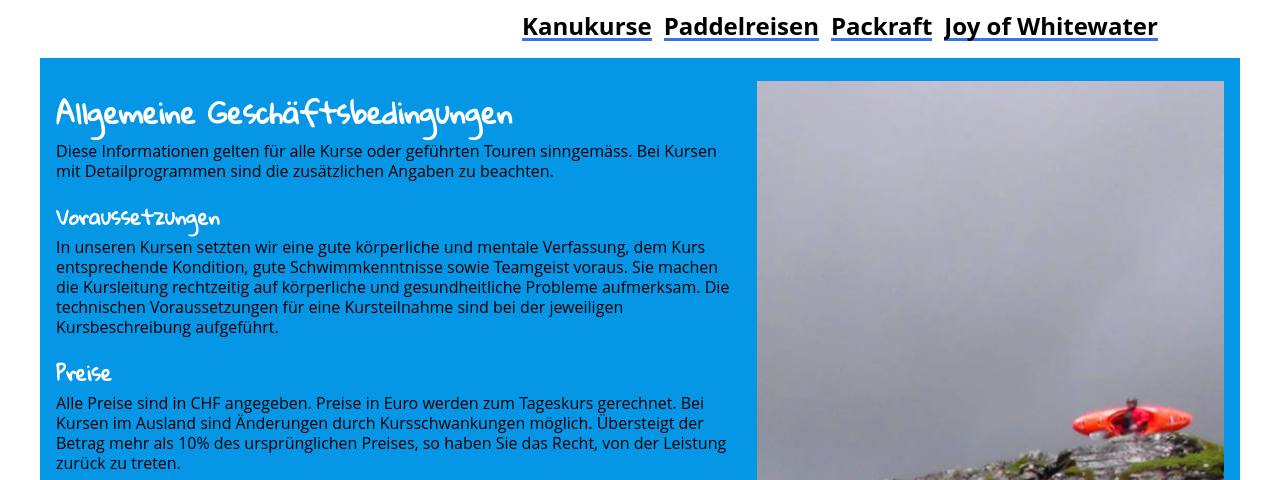
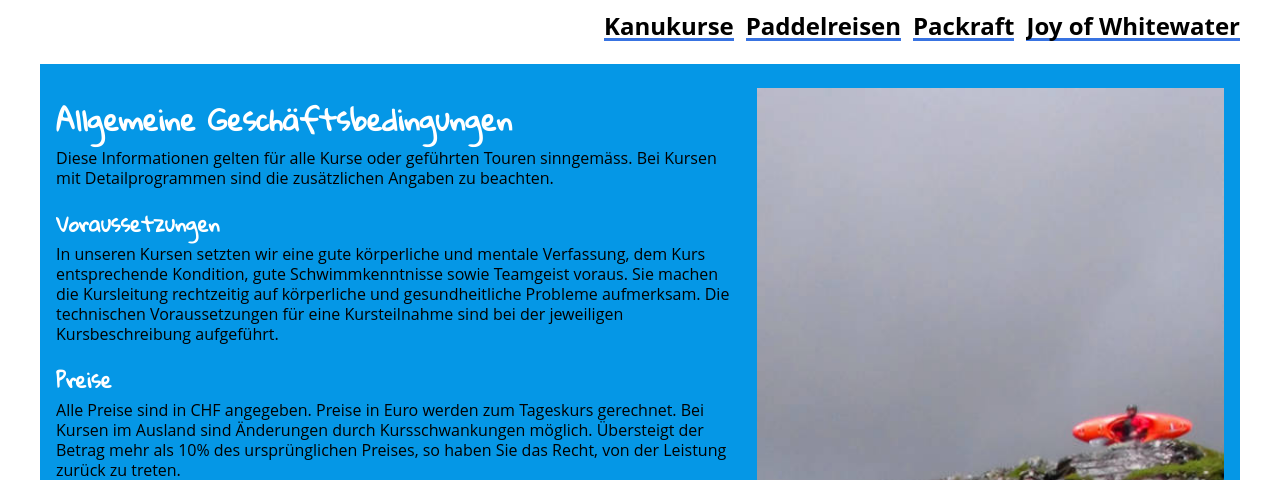
Before and after one commit to TomFrey/joy-of-whitewater, a PHP site: page /agb.html in a window 1280 px wide. Shown: the top 480 px of the page. Run offline with PHP 8.4, Linux system fonts and the light colour scheme; some libraries are stand-ins or nearby versions.

Commit message:
Navigation ist immer auf das Ende des 1200px breiten Contents ausgerichtet.

```diff
--- a/src/agb.html
+++ b/src/agb.html
@@ -30,6 +30,8 @@
 		</div>
 
 		<div class="gridx3__width1--col2of3">
+			<div class="nav-flex-wrapper">
+
 				<nav>
 					<svg id="hamburger" xmlns="http://www.w3.org/2000/svg" width="50px" height="48px" version="1.1">
 						<g class="hamburger__line-1">
@@ -61,6 +63,9 @@
 																			  href="/">Joy of Whitewater</a></li>
 					</ul>
 				</nav>
+
+			</div>
+
 		</div>
 		<div class="gridx3__width1--col3of3">
 		</div>
--- a/src/assets/css/main.css
+++ b/src/assets/css/main.css
@@ -325,14 +325,19 @@ nav {
     position: sticky;
     top: 0;
     z-index: 10; }
+  .nav-flex-wrapper {
+    display: flex;
+    justify-content: flex-end;
+    height: 64px;
+    background-color: #ffffff; }
   nav {
     background-color: #ffffff;
     padding-bottom: 8px;
     padding-top: 16px;
-    padding-left: 470px;
     position: fixed;
     top: 0;
-    z-index: 10; }
+    z-index: 10;
+    width: unset; }
     nav #hamburger {
       display: none; }
     nav ul.main-navi-desktop, nav ul.main-navi-desktop.js-hide {
@@ -1334,18 +1339,18 @@ h4.course-list-detail__title::after {
 @media screen and (min-width: 1050px) {
   .gridx3 {
     display: grid;
-    grid-template: [Zeile1] "row1 row1 row1" auto [Zeile1Ende]/auto 1200px auto; }
+    grid-template: [Zeile1] "row1 row1 row1" auto [Zeile1Ende]/auto minmax(auto, 1200px) auto; }
   .gridx3__width1--col1of3 {
     background-color: white;
     grid-area: 1 / 1 / 1 / 2;
-    height: 57px; }
+    height: 64px; }
   .gridx3__width1--col2of3 {
     grid-area: 1 / 2 / 1 / 3;
-    height: 57px; }
+    height: 64px; }
   .gridx3__width1--col3of3 {
     background-color: white;
     grid-area: 1 / 3 / 1 / 4;
-    height: 57px; }
+    height: 64px; }
   .gridx12 {
     display: grid;
     grid-template: [Zeile1] "row1 row1 row1 row1 row1 row1 row1 row1 row1 row1 row1 row1" auto [Zeile1Ende]/1fr 1fr 1fr 1fr 1fr 1fr 1fr 1fr 1fr 1fr 1fr 1fr;
--- a/src/assets/js/guiControll/navigation.js
+++ b/src/assets/js/guiControll/navigation.js
@@ -181,7 +181,7 @@ const Navigation = (function (RenderImageSlider, Images, Globals, Responsive) {
 
 			case 'paddelreisen':
 				Responsive.renderHeaderWithImagesAccordingToBreakPoint(Images.getImagesForPaddelreisen(), Images.getMobileImagesForPaddelreisen());
-				setHeaderTitle('Paddelreisen');
+				setHeaderTitle('Wildwasser Reisen');
 				paddelReisen.classList.add(SELECTED);
 				break;
 
@@ -193,7 +193,7 @@ const Navigation = (function (RenderImageSlider, Images, Globals, Responsive) {
 
 			case '': // Startseite
 				Responsive.renderHeaderWithImagesAccordingToBreakPoint(Images.getImagesForJoyOfWhitewater(), Images.getMobileImagesForJoyOfWhitewater());
-				setHeaderTitle('<strong>Kanuschule</strong><br> JOY OF WHITEWATER');
+				setHeaderTitle('<strong>Kanuschule</strong><br>THE JOY OF WHITEWATER');
 				joyOfWhitewater.classList.add(SELECTED);
 				break;
 
--- a/src/datenschutz.html
+++ b/src/datenschutz.html
@@ -30,6 +30,8 @@
 		</div>
 
 		<div class="gridx3__width1--col2of3">
+			<div class="nav-flex-wrapper">
+
 				<nav>
 					<svg id="hamburger" xmlns="http://www.w3.org/2000/svg" width="50px" height="48px" version="1.1">
 						<g class="hamburger__line-1">
@@ -61,6 +63,9 @@
 																			  href="/">Joy of Whitewater</a></li>
 					</ul>
 				</nav>
+
+			</div>
+
 		</div>
 		<div class="gridx3__width1--col3of3">
 		</div>
--- a/src/impressum.html
+++ b/src/impressum.html
@@ -30,6 +30,8 @@
 		</div>
 
 		<div class="gridx3__width1--col2of3">
+			<div class="nav-flex-wrapper">
+
 				<nav>
 					<svg id="hamburger" xmlns="http://www.w3.org/2000/svg" width="50px" height="48px" version="1.1">
 						<g class="hamburger__line-1">
@@ -61,6 +63,9 @@
 																			  href="/">Joy of Whitewater</a></li>
 					</ul>
 				</nav>
+
+			</div>
+
 		</div>
 		<div class="gridx3__width1--col3of3">
 		</div>
--- a/src/index.html
+++ b/src/index.html
@@ -26,6 +26,8 @@
 		</div>
 
 		<div class="gridx3__width1--col2of3">
+			<div class="nav-flex-wrapper">
+
 				<nav>
 					<svg id="hamburger" xmlns="http://www.w3.org/2000/svg" width="50px" height="48px" version="1.1">
 						<g class="hamburger__line-1">
@@ -57,6 +59,9 @@
 																			  href="/">Joy of Whitewater</a></li>
 					</ul>
 				</nav>
+
+			</div>
+
 		</div>
 		<div class="gridx3__width1--col3of3">
 		</div>
--- a/src/kanukursanmeldung.html
+++ b/src/kanukursanmeldung.html
@@ -27,6 +27,8 @@
 		</div>
 
 		<div class="gridx3__width1--col2of3">
+			<div class="nav-flex-wrapper">
+
 				<nav>
 					<svg id="hamburger" xmlns="http://www.w3.org/2000/svg" width="50px" height="48px" version="1.1">
 						<g class="hamburger__line-1">
@@ -58,6 +60,9 @@
 																			  href="/">Joy of Whitewater</a></li>
 					</ul>
 				</nav>
+
+			</div>
+
 		</div>
 		<div class="gridx3__width1--col3of3">
 		</div>
--- a/src/kanukurse.html
+++ b/src/kanukurse.html
@@ -40,6 +40,8 @@
 		</div>
 
 		<div class="gridx3__width1--col2of3">
+			<div class="nav-flex-wrapper">
+
 				<nav>
 					<svg id="hamburger" xmlns="http://www.w3.org/2000/svg" width="50px" height="48px" version="1.1">
 						<g class="hamburger__line-1">
@@ -71,6 +73,9 @@
 																			  href="/">Joy of Whitewater</a></li>
 					</ul>
 				</nav>
+
+			</div>
+
 		</div>
 		<div class="gridx3__width1--col3of3">
 		</div>
--- a/src/packraft.html
+++ b/src/packraft.html
@@ -26,6 +26,8 @@
 		</div>
 
 		<div class="gridx3__width1--col2of3">
+			<div class="nav-flex-wrapper">
+
 				<nav>
 					<svg id="hamburger" xmlns="http://www.w3.org/2000/svg" width="50px" height="48px" version="1.1">
 						<g class="hamburger__line-1">
@@ -57,6 +59,9 @@
 																			  href="/">Joy of Whitewater</a></li>
 					</ul>
 				</nav>
+
+			</div>
+
 		</div>
 		<div class="gridx3__width1--col3of3">
 		</div>
--- a/src/paddelreisen.html
+++ b/src/paddelreisen.html
@@ -26,6 +26,8 @@
 		</div>
 
 		<div class="gridx3__width1--col2of3">
+			<div class="nav-flex-wrapper">
+
 				<nav>
 					<svg id="hamburger" xmlns="http://www.w3.org/2000/svg" width="50px" height="48px" version="1.1">
 						<g class="hamburger__line-1">
@@ -57,6 +59,9 @@
 																			  href="/">Joy of Whitewater</a></li>
 					</ul>
 				</nav>
+
+			</div>
+
 		</div>
 		<div class="gridx3__width1--col3of3">
 		</div>
--- a/src/scss/components/_grids.scss
+++ b/src/scss/components/_grids.scss
@@ -107,24 +107,24 @@
 	.gridx3 {
 		display: grid;
 		grid-template: [Zeile1] "row1 row1 row1" auto [Zeile1Ende]
-                   / auto $maxWidth auto;
+                   / auto minmax(auto, $maxWidth) auto;
 	}
 
 	.gridx3__width1--col1of3{
 		background-color: white;
 		grid-area: 1 / 1 / 1 / 2;
-		height: 57px;
+		height: 8*$basicHeight;
 	}
 
 	.gridx3__width1--col2of3{
 		grid-area: 1 / 2 / 1 / 3;
-		height: 57px;
+		height: 8*$basicHeight;
 	}
 
 	.gridx3__width1--col3of3{
 		background-color: white;
 		grid-area: 1 / 3 / 1 / 4;
-		height: 57px;
+		height: 8*$basicHeight;
 	}
 
 
--- a/src/scss/components/_navigation.scss
+++ b/src/scss/components/_navigation.scss
@@ -73,14 +73,21 @@ nav{
 		z-index: 10;
 	}
 
+	.nav-flex-wrapper{
+		display: flex;
+		justify-content: flex-end;
+		height: 8*$basicHeight;
+		background-color: $color-main-background;
+	}
+
 	nav {
 		background-color: $color-nav-desktop-background;
 		padding-bottom: $basicHeight;
 		padding-top: 16px;
-		padding-left: 470px;
 		position: fixed;
 		top: 0;
 		z-index: 10;
+		width: unset;
 
 		#hamburger {
 			display: none;
--- a/src/sitemap.html
+++ b/src/sitemap.html
@@ -30,6 +30,8 @@
 		</div>
 
 		<div class="gridx3__width1--col2of3">
+			<div class="nav-flex-wrapper">
+
 				<nav>
 					<svg id="hamburger" xmlns="http://www.w3.org/2000/svg" width="50px" height="48px" version="1.1">
 						<g class="hamburger__line-1">
@@ -61,6 +63,9 @@
 																			  href="/">Joy of Whitewater</a></li>
 					</ul>
 				</nav>
+
+			</div>
+
 		</div>
 		<div class="gridx3__width1--col3of3">
 		</div>
--- a/src/templates/navigation.html
+++ b/src/templates/navigation.html
@@ -4,6 +4,8 @@
 		</div>
 
 		<div class="gridx3__width1--col2of3">
+			<div class="nav-flex-wrapper">
+
 				<nav>
 					<svg id="hamburger" xmlns="http://www.w3.org/2000/svg" width="50px" height="48px" version="1.1">
 						<g class="hamburger__line-1">
@@ -35,6 +37,9 @@
 																			  href="/">Joy of Whitewater</a></li>
 					</ul>
 				</nav>
+
+			</div>
+
 		</div>
 		<div class="gridx3__width1--col3of3">
 		</div>
--- a/src/termine.html
+++ b/src/termine.html
@@ -27,6 +27,8 @@
 		</div>
 
 		<div class="gridx3__width1--col2of3">
+			<div class="nav-flex-wrapper">
+
 				<nav>
 					<svg id="hamburger" xmlns="http://www.w3.org/2000/svg" width="50px" height="48px" version="1.1">
 						<g class="hamburger__line-1">
@@ -58,6 +60,9 @@
 																			  href="/">Joy of Whitewater</a></li>
 					</ul>
 				</nav>
+
+			</div>
+
 		</div>
 		<div class="gridx3__width1--col3of3">
 		</div>
```
Lines whose indentation alone changed are shown as unchanged.
